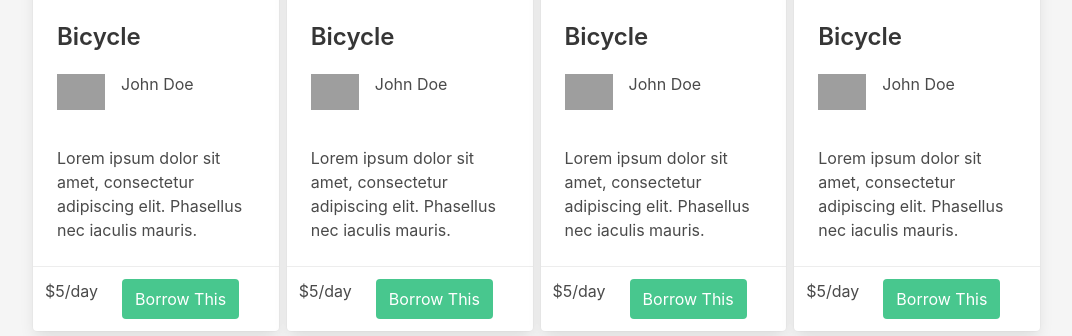
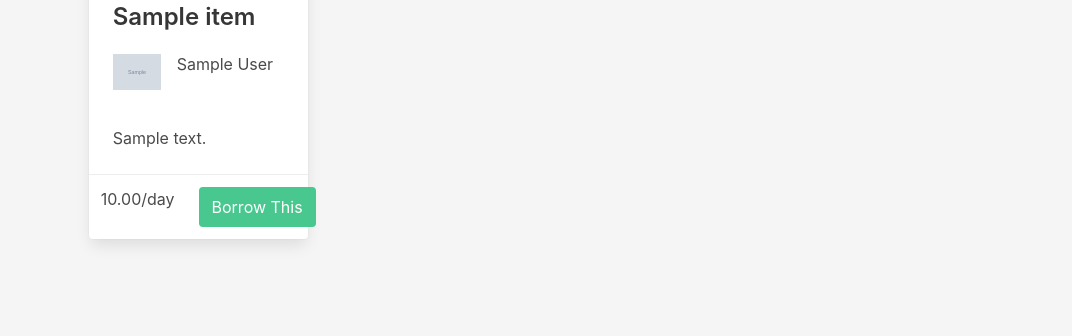
Before and after one commit to nathanjh-28/Borrow-This, a Django app: page /browse/ in a window 1280 px wide. Shown: the part 387-723 px from the top of the page, without its empty margins (99-1171 px from the left). Run offline with Django 3.2, Linux system fonts and the light colour scheme; tables that the repository leaves empty hold one stand-in row (values such as "Sample post"); grey boxes marked "Sample" are stand-in pictures; grey boxes are pictures that could not be loaded.

Commit message:
djangoified the browse page and the item detail page

```diff
--- a/rentals_app/templates/browse.html
+++ b/rentals_app/templates/browse.html
@@ -12,36 +12,37 @@
 </section>
     <section class="br-rental-items">
         <!-- https://stackoverflow.com/questions/1107737/numeric-for-loop-in-django-templates -->
-        {% for i in '0123456789'|make_list %}
+        {#}{% for i in '0123456789'|make_list %}{#}
             {#}{{ forloop.counter}}{#}
+        {% for item in items %}
+
         <div class="card mx-1 my-1 br-rental-item">
             <div class="card-image">
                 <figure class="image is-4by3">
-                    <img src="https://images.unsplash.com/photo-1570106335104-fd2fe80c632e?ixlib=rb-1.2.1&ixid=eyJhcHBfaWQiOjEyMDd9&auto=format&fit=crop&w=824&q=80" alt="Placeholder image">
+                    <img src={{item.picture}} alt={{item.title}}>
                 </figure>
             </div>
             <div class="card-content">
-                <p class="title is-4">Bicycle</p>
+                <p class="title is-4">{{item.title}}</p>
                 <div class="media">
                     <div class="media-left">
                         <figure class="image is-48x48">
-                            <img src="https://images.unsplash.com/photo-1522075469751-3a6694fb2f61?ixlib=rb-1.2.1&ixid=eyJhcHBfaWQiOjEyMDd9&auto=format&fit=crop&w=800&q=80" alt="Placeholder image">
+                            <img src={{item.owner.image}} alt="Rental Item Owner">
                         </figure>
                     </div>
                     <div class="media-content">
-                        <p class="subtitle is-6">John Doe</p>
+                        <p class="subtitle is-6">{{item.owner}}</p>
                     </div>
                 </div>
 
                 <div class="content">
-                    Lorem ipsum dolor sit amet, consectetur adipiscing elit.
-                    Phasellus nec iaculis mauris.
+                    {{item.description}}
                 </div>
             </div>
             <footer class="card-footer">
-                <p class="mx-3 my-3"> $5/day</p>
-                <a href="{% url 'item_detail' %}"><button class="card-footer-item button is-success my-3 mx-3">Borrow This</button></a>
-              </footer>
+                <p class="mx-3 my-3"> {{item.price}}/day</p>
+                <a href="{% url 'item_detail' item.id %}"><button class="card-footer-item button is-success my-3 mx-3">Borrow This</button></a>
+            </footer>
         </div>
         {% endfor %}
     </section>
--- a/rentals_app/templates/home.html
+++ b/rentals_app/templates/home.html
@@ -35,7 +35,7 @@
             <p>
                 Lorem ipsum dolor sit amet consectetur adipisicing elit. Animi maxime aut magnam inventore saepe, aliquam eos sit ad autem reprehenderit magni minima quae, laudantium repellendus non omnis cupiditate dolores aperiam. Blanditiis id unde magni similique molestias velit est harum earum incidunt voluptatem quos, ab quaerat tempora rerum pariatur obcaecati iure optio sed, mollitia in, iusto beatae? Commodi atque aspernatur id quibusdam vel quidem odit doloremque dignissimos aliquid, reiciendis quam eum, quasi sed corporis voluptatibus. Tempore quibusdam expedita maxime eius rem deserunt perferendis magnam facere sint dolorum, veritatis quas aliquid nemo tenetur officiis architecto aspernatur porro? Assumenda natus magni fugiat dolores?
                 <a href="{% url 'add_item' %}">Add Item</a>
-                <a href="{% url 'item_detail' %}">Item Detail</a>
+                {#}<a href="{% url 'item_detail' %}">Item Detail</a>{#}
                 <a href="{% url 'add_rez' %}">Add Reservation</a>
                 <a href="{% url 'rez_detail' %}">Reservation Detail</a>
                 <a href="{% url 'profile' %}">Public Profile</a>
--- a/rentals_app/urls.py
+++ b/rentals_app/urls.py
@@ -29,7 +29,7 @@ urlpatterns = [
 
 # ---------------------------------------------------------  Item Details
 
-    path('items/detail', views.item_detail, name='item_detail'),
+    path('items/<int:item_id>', views.item_detail, name='item_detail'),
 
 # ---------------------------------------------------------  Add Reservation Form
 
--- a/rentals_app/views.py
+++ b/rentals_app/views.py
@@ -5,7 +5,7 @@ from django.http import HttpResponse
 from django.contrib.auth import login
 from django.contrib.auth.forms import UserCreationForm
 # --------------------------------------------------------- Models, Forms
-from .models import Profile
+from .models import Profile, Rental_Item
 from .forms import ProfileForm, RentalItemForm
 
 
@@ -54,7 +54,11 @@ def dashboard(request):
 # --------------------------------------------------------- Browse
 
 def browse(request):
-    return render(request, 'browse.html')
+    items = Rental_Item.objects.all()
+    context = {
+        'items':items,
+    }
+    return render(request, 'browse.html', context)
 
 # --------------------------------------------------------- User Public
 
@@ -63,8 +67,13 @@ def profile(request):
 
 # --------------------------------------------------------- Item Details
 
-def item_detail(request):
-    return render(request, 'item-details.html')
+def item_detail(request, item_id):
+    item = Rental_Item.objects.get(id=item_id)
+    context = {
+        'item':item
+    }
+
+    return render(request, 'item-details.html', context)
 
 # --------------------------------------------------------- Add Item Form
 
```
Also changed, not shown: rentals_app/templates/item-details.html (+7 -7 lines).
